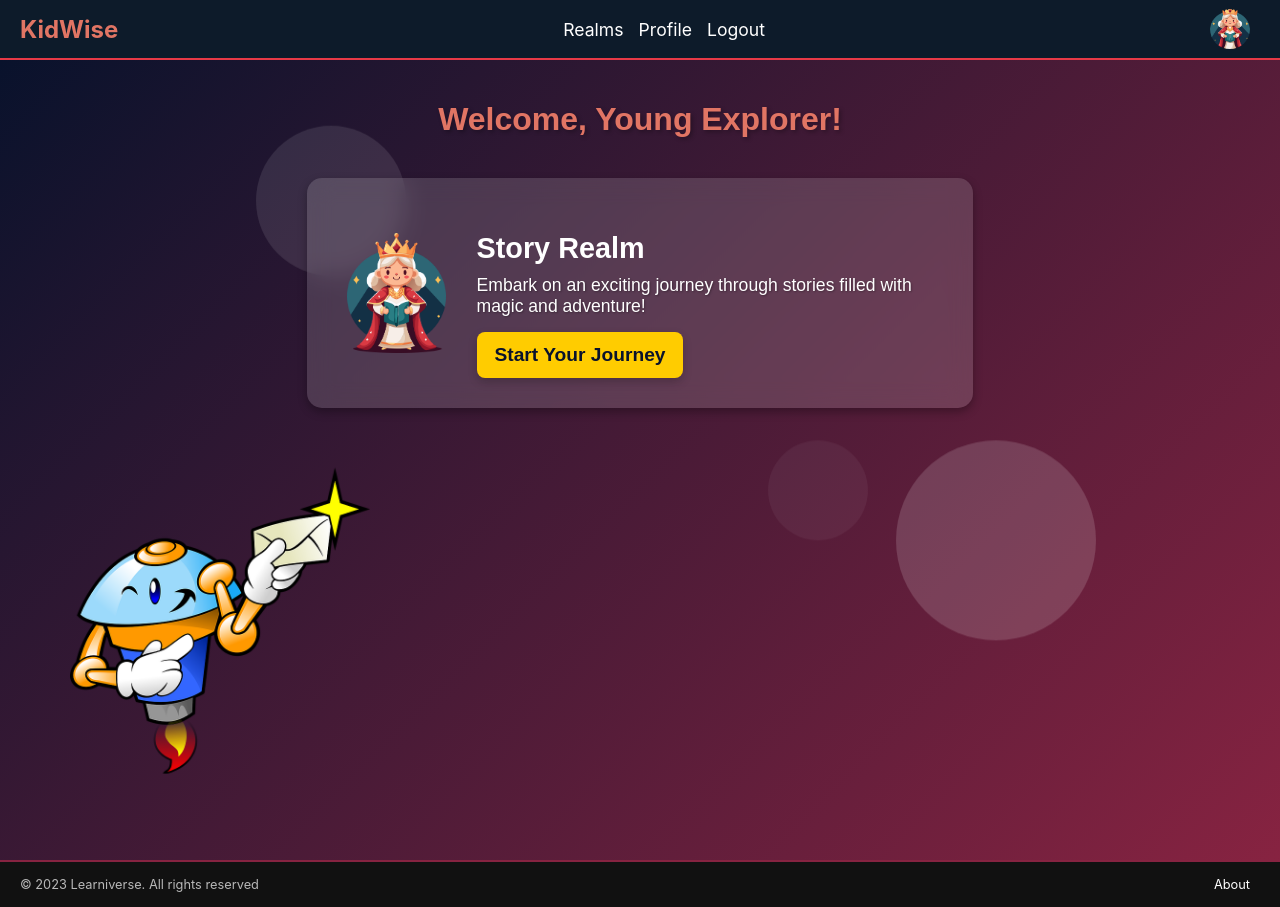
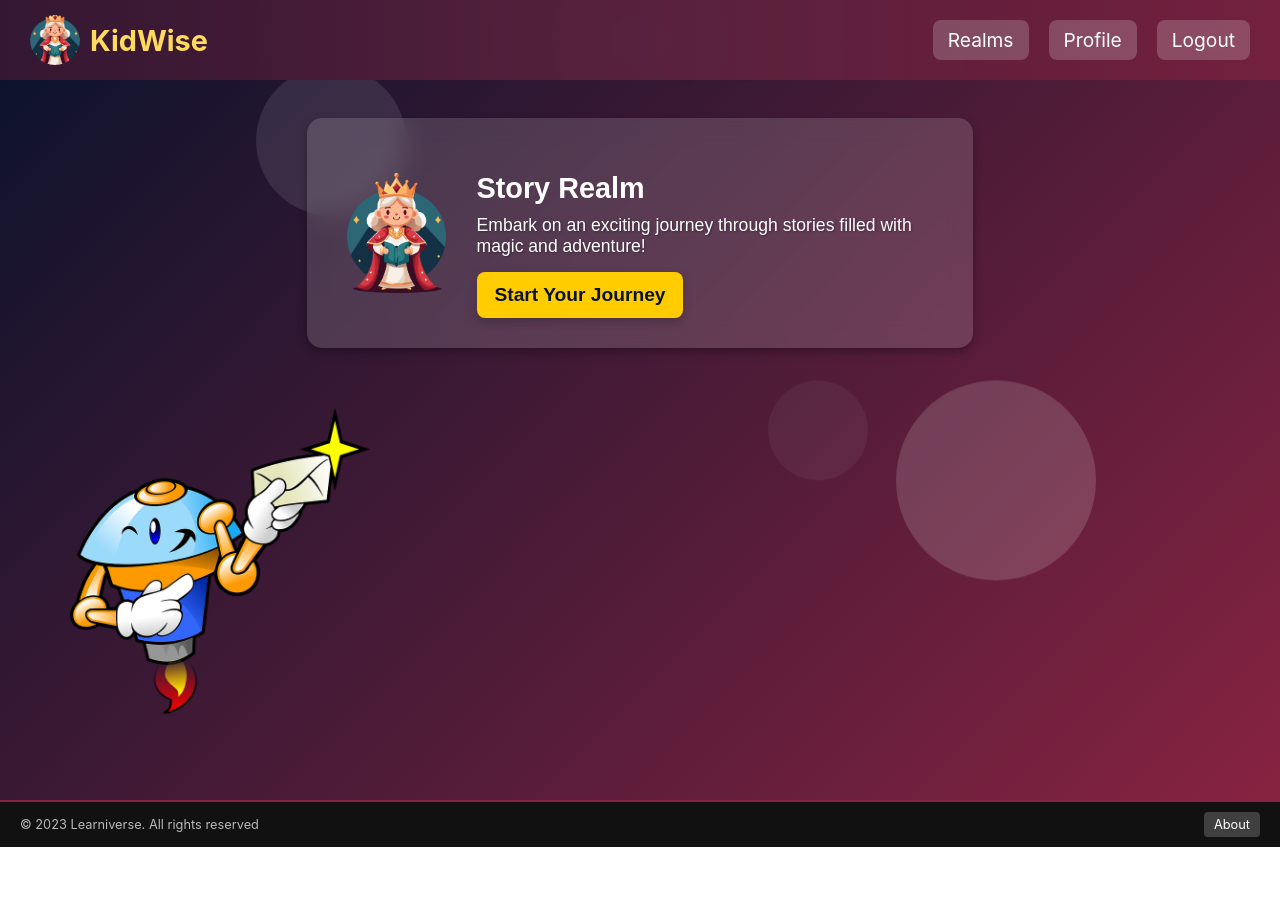
Before and after one commit to xitikx/KidWise, a React (Create React App) app in the folder frontend/kidwise-ui/: page /home in a window 1280 px wide. After the commit the page ends 847 px from the top, so only its background shows below. Built offline with nearby package versions, Linux system fonts and the light colour scheme.

Commit message:
Enhanced the header

```diff
--- a/frontend/kidwise-ui/src/components/Header.js
+++ b/frontend/kidwise-ui/src/components/Header.js
@@ -1,23 +1,21 @@
-// src/components/Header.js
 import React from 'react';
 import { Link } from 'react-router-dom';
 import '../styles/Header.css';
-import Wizard from '../assets/wizard.png';
+import Logo from '../assets/wizard.png';
 
 const Header = () => {
   return (
     <header className="header">
-      <div className="logo">
-        <Link to="/" className='link'>KidWise</Link>
+      <div className="logo-container">
+        <img src={Logo} alt="KidWise Logo" className="logo" />
+        <Link to="/" className='brand-name'>KidWise</Link>
       </div>
       <nav className="nav-links">
         <Link to="/realms">Realms</Link>
         <Link to="/profile">Profile</Link>
         <Link to="/logout">Logout</Link>
       </nav>
-      <div className="avatar">
-        <img src={Wizard} alt="Avatar" />
-      </div>
+      <div className="header-animation"></div>
     </header>
   );
 };
--- a/frontend/kidwise-ui/src/styles/Header.css
+++ b/frontend/kidwise-ui/src/styles/Header.css
@@ -3,60 +3,98 @@
     display: flex;
     justify-content: space-between;
     align-items: center;
-    /* background: rgba(0, 0, 0, 0.8); */
-    background: #0D1B2A; /* Deep Midnight Blue */
-    color: #F0EDEE; /* Soft Off-White */
-    border-bottom: 2px solid #E63946; /* Subtle Red Glow */
-    padding: 10px 20px;
-    position: sticky;
-    top: 0;
-    z-index: 1000;
-    height: 60px;
+    background: linear-gradient(90deg, #09122C, #872341); /* Matching the body color scheme */
+    background-size: 200% 200%;
+    animation: smoothGradient 8s infinite linear alternate;
+    color: #F0EDEE;
+    padding: 15px 30px;
     width: 100%;
     box-sizing: border-box;
+    position: fixed;
+    top: 0;
+    left: 0;
+    z-index: 1000;
+    transition: all 0.4s ease-in-out;
 }
 
-/* Ensure the header does not clip content */
-.header * {
-    overflow: visible;
+@keyframes smoothGradient {
+    0% {
+        background-position: 0% 50%;
+    }
+    100% {
+        background-position: 100% 50%;
+    }
 }
 
-.logo a {
-    font-size: 1.5rem;
+.logo-container {
+    display: flex;
+    align-items: center;
+    gap: 10px;
+    transition: transform 0.3s ease-in-out;
+}
+
+.logo {
+    width: 50px;
+    height: 50px;
+    border-radius: 50%;
+    object-fit: cover;
+}
+
+.brand-name {
+    font-size: 1.8rem;
     font-weight: bold;
+    color: #FFDB5C;
     text-decoration: none;
+    transition: color 0.3s ease-in-out, transform 0.3s ease-in-out;
+}
+
+.brand-name:hover {
     color: #E17564;
+    transform: scale(1.1);
 }
 
 .nav-links {
     display: flex;
-    gap: 15px;
+    gap: 20px;
+    margin-left: auto;
+    transition: transform 0.3s ease-in-out;
 }
 
 .nav-links a {
     text-decoration: none;
     color: white;
-    font-size: 1.1rem;
-    transition: color 0.3s;
+    font-size: 1.2rem;
+    transition: color 0.3s ease-in-out, transform 0.3s ease-in-out;
+    padding: 8px 15px;
+    border-radius: 8px;
+    background: rgba(255, 255, 255, 0.2);
+    backdrop-filter: blur(8px);
+    cursor: pointer;
 }
 
 .nav-links a:hover {
-    color: #E17564;
+    color: #FFDB5C;
+    transform: translateY(-3px);
+    background: rgba(255, 255, 255, 0.3);
 }
 
-/* Avatar Image Styling */
-.avatar {
-    display: flex;
-    align-items: center;
-    justify-content: center;
-    min-width: 40px;  /* Prevents it from getting squeezed */
+.header-animation {
+    position: absolute;
+    top: 0;
+    left: 0;
+    width: 100%;
+    height: 100%;
+    background: radial-gradient(circle, rgba(255, 255, 255, 0.15) 0%, rgba(0, 0, 0, 0) 70%);
+    opacity: 0.1;
+    pointer-events: none;
+    animation: subtlePulse 6s infinite alternate ease-in-out;
 }
 
-.avatar img {
-    width: 40px;
-    height: 40px;
-    border-radius: 50%;
-    object-fit: cover;
-    margin-right: 10px;
-    overflow: hidden;
+@keyframes subtlePulse {
+    0% {
+        opacity: 0.05;
+    }
+    100% {
+        opacity: 0.2;
+    }
 }
```
